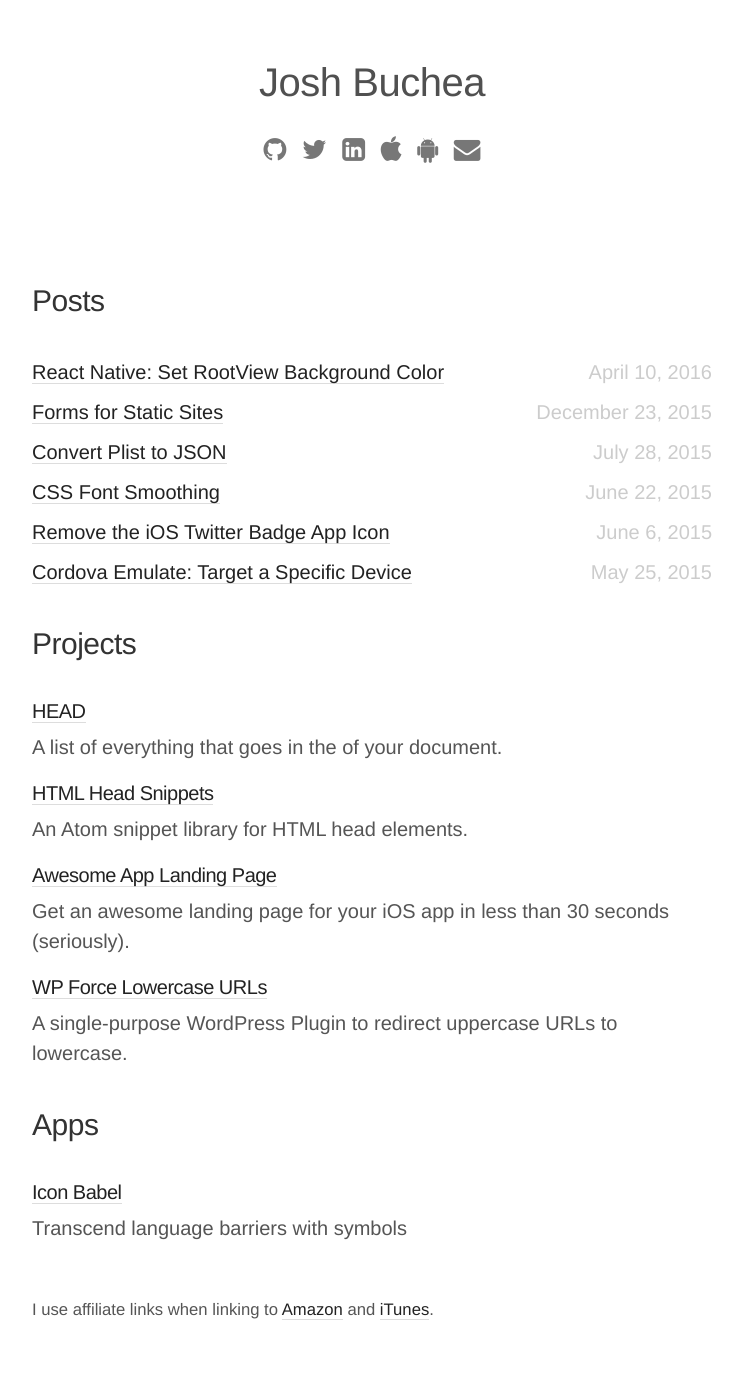
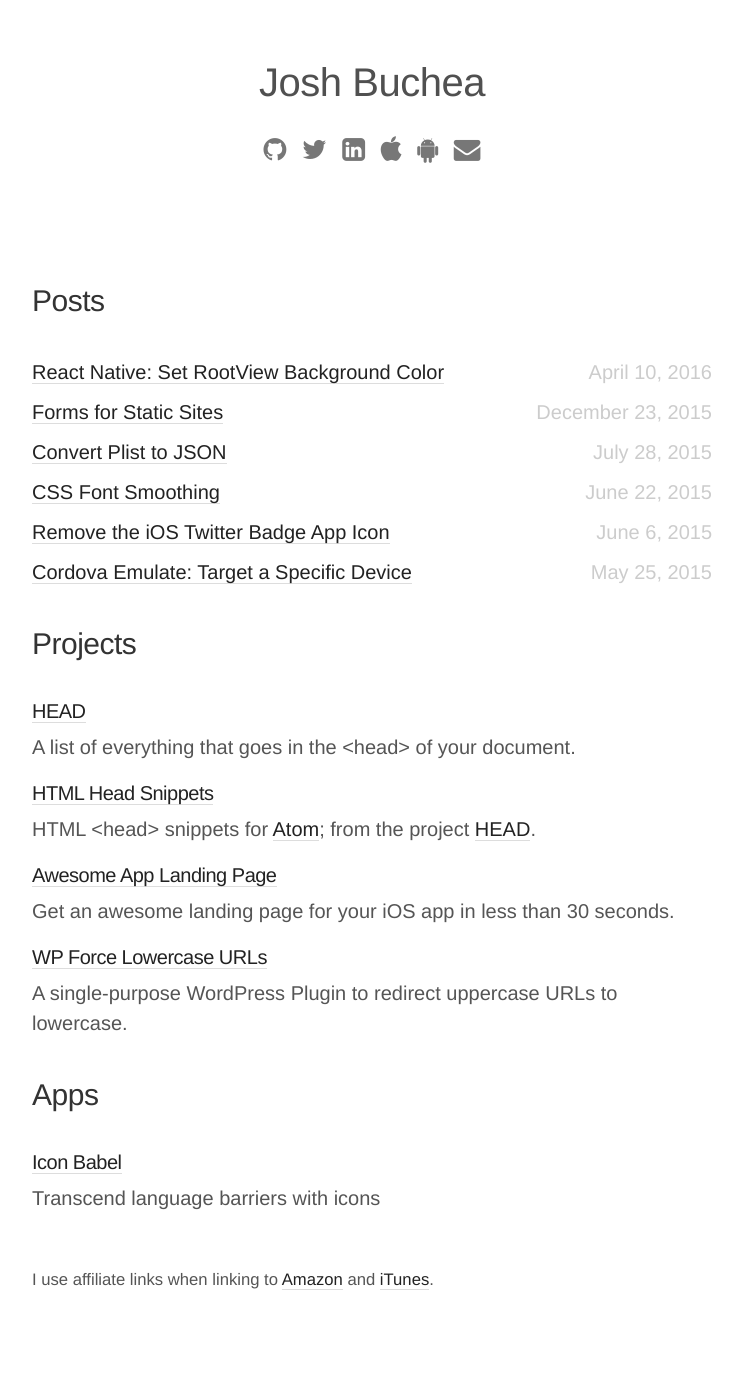
Before and after one commit to joshbuchea/joshbuchea.com, a Jekyll site: the page built from index.html, in a window 1280 px wide. Shown: the whole page, without its empty margins (268-1011 px from the left). Built offline with Jekyll 4.4.1, drawn with Linux system fonts in a browser that asks for light colours; nearby versions of some CDN libraries; after the commit the page ends 1363 px from its top, so only the background shows below that.

Commit message:
Update project descriptions

```diff
--- a/index.html
+++ b/index.html
@@ -20,17 +20,17 @@
   <h4>
     <a target="_blank" href="https://github.com/joshbuchea/HEAD">HEAD</a>
   </h4>
-  <p>A list of everything that goes in the <head> of your document.</p>
+  <p>A list of everything that goes in the &lt;head&gt; of your document.</p>
 
   <h4>
     <a target="_blank" href="https://atom.io/packages/html-head-snippets">HTML Head Snippets</a>
   </h4>
-  <p>An Atom snippet library for HTML head elements.</p>
+  <p>HTML &lt;head&gt; snippets for <a target="_blank" href="https://atom.io/">Atom</a>; from the project <a target="_blank" href="https://github.com/joshbuchea/HEAD">HEAD</a>.</p>
 
   <h4>
     <a target="_blank" href="https://github.com/joshbuchea/awesome-app-landing-page">Awesome App Landing Page</a>
   </h4>
-  <p>Get an awesome landing page for your iOS app in less than 30 seconds (seriously).</p>
+  <p>Get an awesome landing page for your iOS app in less than 30 seconds.</p>
 
   <h4>
     <a target="_blank" href="https://github.com/joshbuchea/wp-force-lowercase-urls">
@@ -46,5 +46,5 @@
   <h4>
     <a target="_blank" href="https://itunes.apple.com/app/id1109109105?mt=8">Icon Babel</a>
   </h4>
-  <p>Transcend language barriers with symbols</p>
+  <p>Transcend language barriers with icons</p>
 </div>
```
